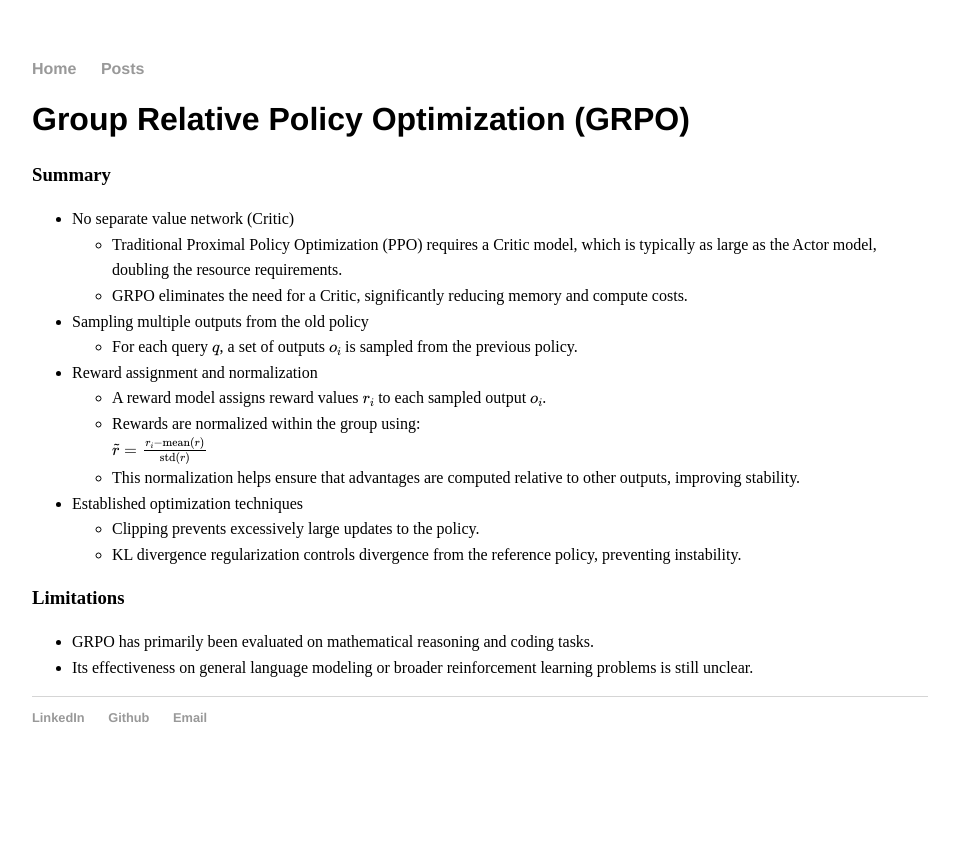
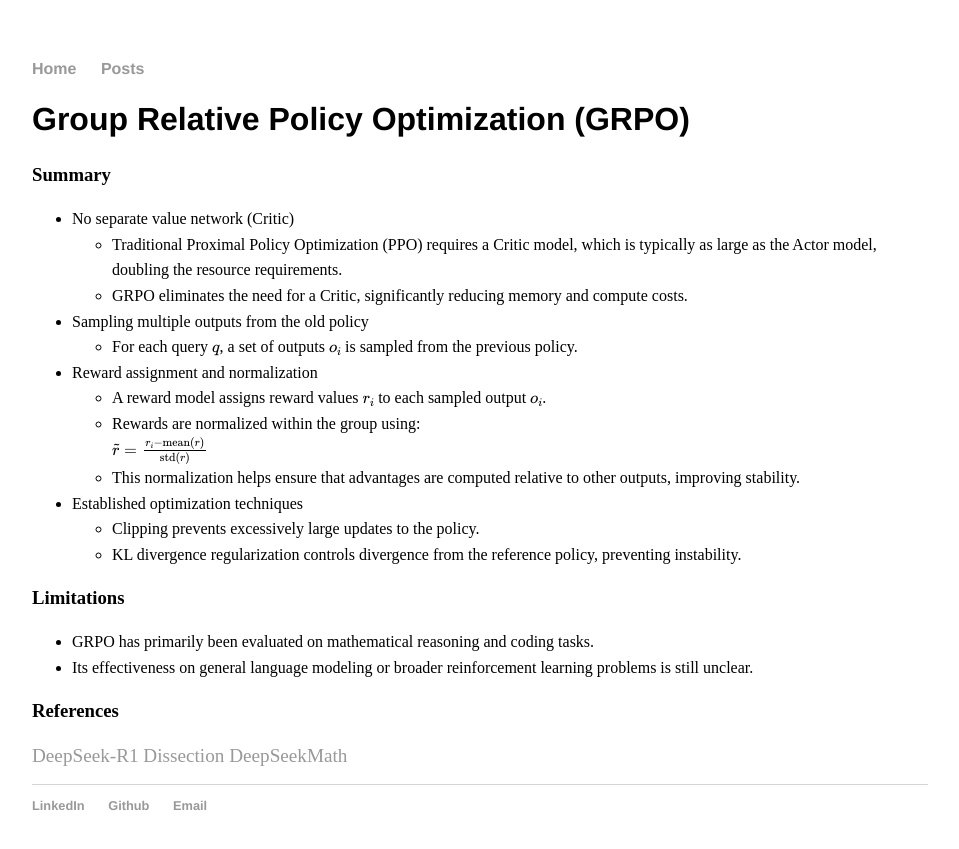
Before and after one commit to sean-sj-jung/sean-sj-jung.github.io, a Jekyll site: the page built from _posts/2025-02-14-GRPO.md, in a window 1280 px wide. Shown: the top 849 px of the page, without its empty margins (160-1119 px from the left). Built offline with Jekyll 4.4.1, drawn with Linux system fonts in a browser that asks for light colours; nearby versions of some CDN libraries; formulas are drawn with MathJax 3.

Commit message:
add reference

```diff
--- a/_posts/2025-02-14-GRPO.md
+++ b/_posts/2025-02-14-GRPO.md
@@ -30,3 +30,8 @@
 ### Limitations
 - GRPO has primarily been evaluated on mathematical reasoning and coding tasks.
 - Its effectiveness on general language modeling or broader reinforcement learning problems is still unclear.
+
+
+### References
+[DeepSeek-R1 Dissection](https://huggingface.co/blog/NormalUhr/grpo)
+[DeepSeekMath](https://arxiv.org/pdf/2402.03300)
```
